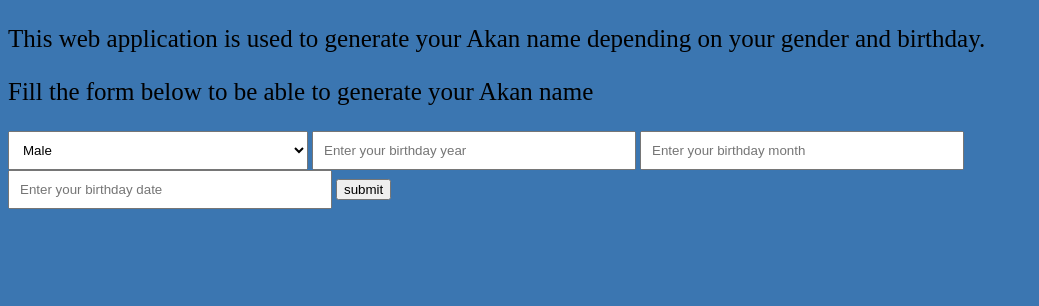
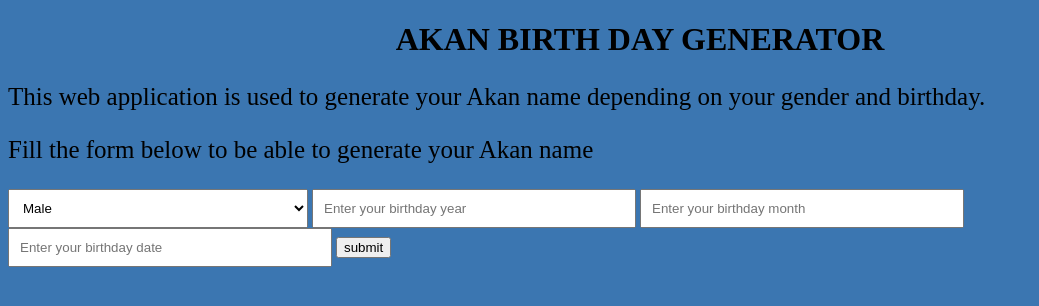
Before and after one commit to arfi19/birthdaygenerator, a plain HTML site: page index.html in a window 1280 px wide. Shown: the whole page, without its empty margins (0-1039 px from the left). Drawn offline with Linux system fonts and the light colour scheme.

Commit message:
add h1 and styles on css

```diff
--- a/css/styles.css
+++ b/css/styles.css
@@ -1,4 +1,7 @@
-
+h1{
+  background-color: rgb(59, 118, 177);
+  text-align: center;
+}
 body{
   background-color: rgb(59, 118, 177);
   align-items: center;
--- a/index.html
+++ b/index.html
@@ -5,6 +5,7 @@
     <link rel="stylesheet" href="css/styles.css">
   </head>
     <body>
+      <h1>AKAN BIRTH DAY GENERATOR</h1>
       <p>This web application is used to generate your Akan name depending on your gender and birthday.</p>
       <p id="response">Fill the form below to be able to generate your Akan name</p>
       <div class="form">
```
